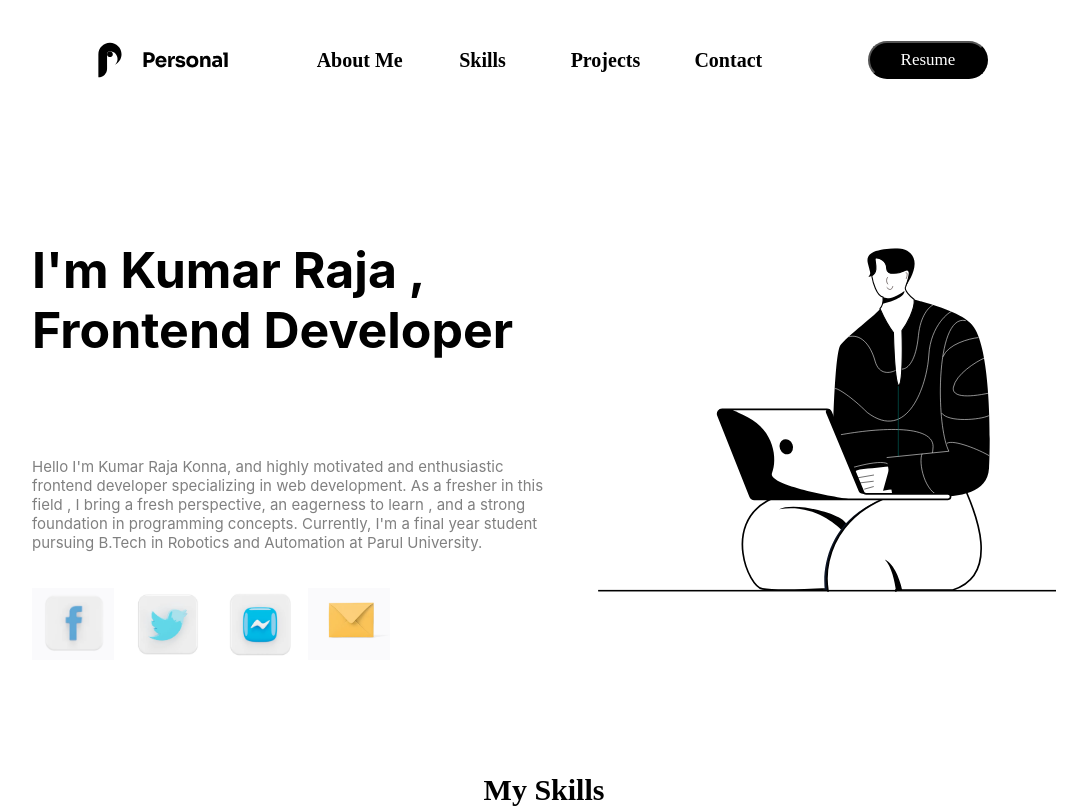
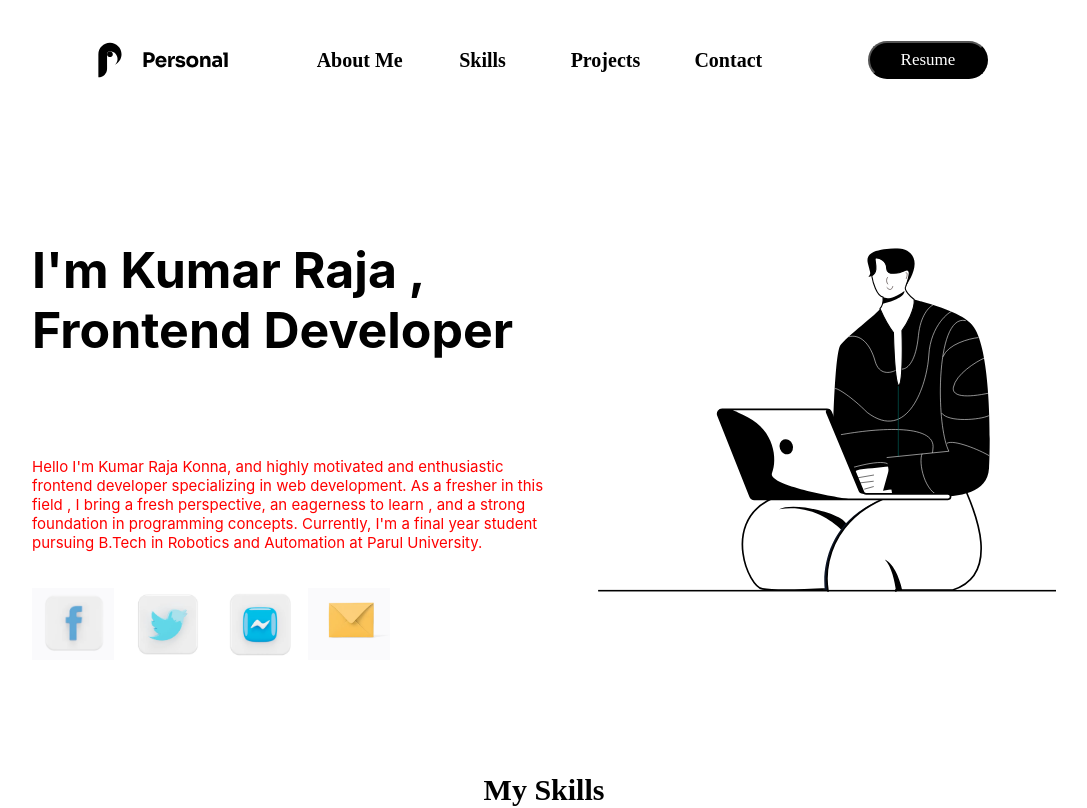
Before and after one commit to KumarRaj21/portifolio, a React (Create React App) app: page / in a window 1280 px wide. Shown: the top 808 px of the page, without its empty margins (96-1183 px from the left). Built offline with nearby package versions, Linux system fonts and the light colour scheme.

Commit message:
Colour Changed to Red!

```diff
--- a/src/Navbar.js
+++ b/src/Navbar.js
@@ -2,7 +2,7 @@ import React from 'react'
 import { saveAs } from 'file-saver';
 const Navbar = () => {
     const download = () => {
-        const Path = './images/resume.pdf';
+        const Path = './resume.pdf';
         saveAs(Path, 'Kumar_Resume.pdf');
       };
     return (
--- a/src/components/Hero.js
+++ b/src/components/Hero.js
@@ -8,7 +8,7 @@ const Hero = () => {
     <div id='home'>
             <div className='home-1'>
                 <h1>I'm Kumar Raja , Frontend Developer</h1>
-                <p>Hello I'm Kumar Raja Konna, and highly motivated and enthusiastic frontend developer specializing in web development. As a fresher in this field , I bring a fresh perspective, an eagerness to learn , and a strong foundation in programming concepts. Currently, I'm a final year student pursuing B.Tech in Robotics and Automation at Parul University. </p>
+                <p style={{color:"red"}}>Hello I'm Kumar Raja Konna, and highly motivated and enthusiastic frontend developer specializing in web development. As a fresher in this field , I bring a fresh perspective, an eagerness to learn , and a strong foundation in programming concepts. Currently, I'm a final year student pursuing B.Tech in Robotics and Automation at Parul University. </p>
                 <div className='home-1-1'>
                 <div className='home-1-1-in'>
                   <div className='fblogo1'>
```
